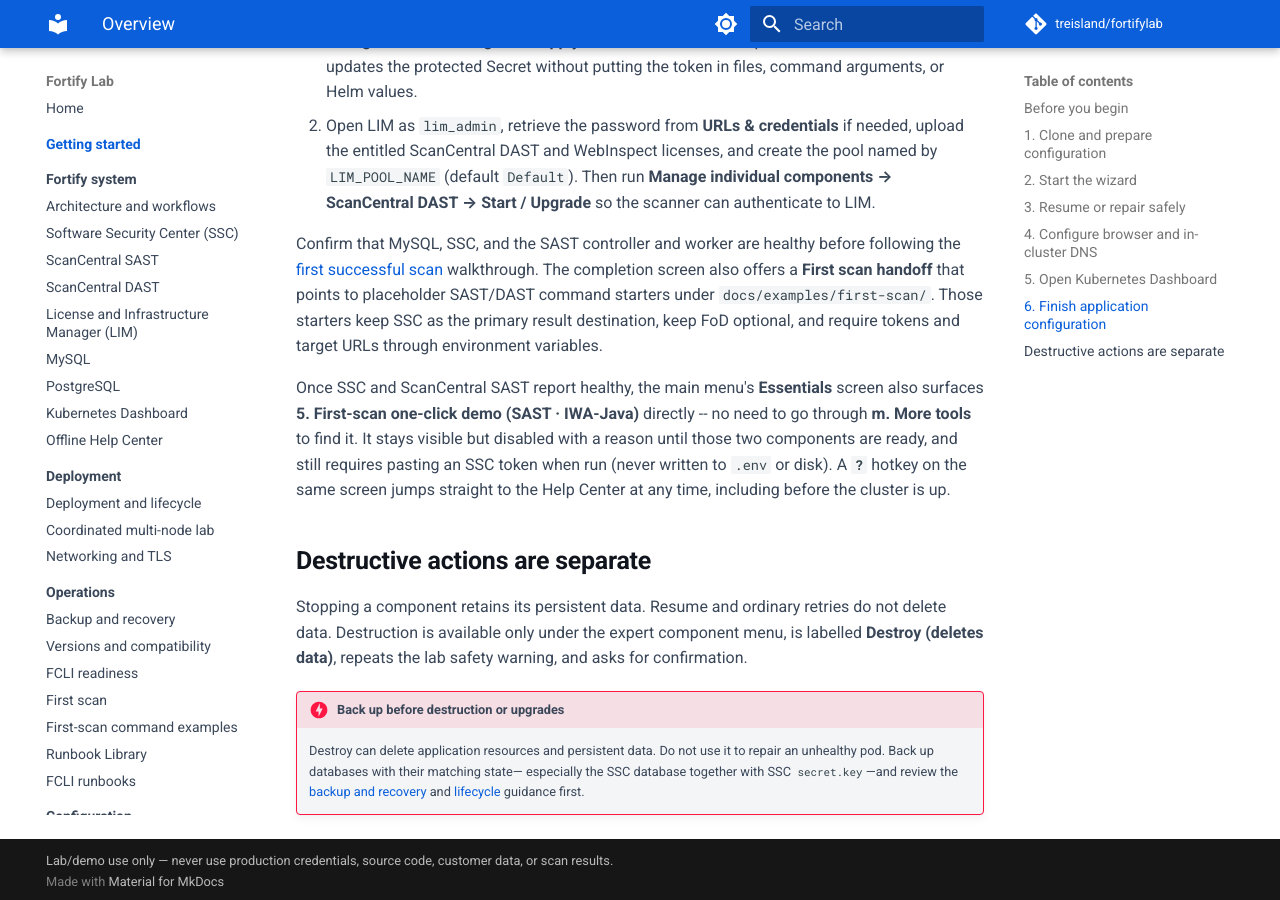
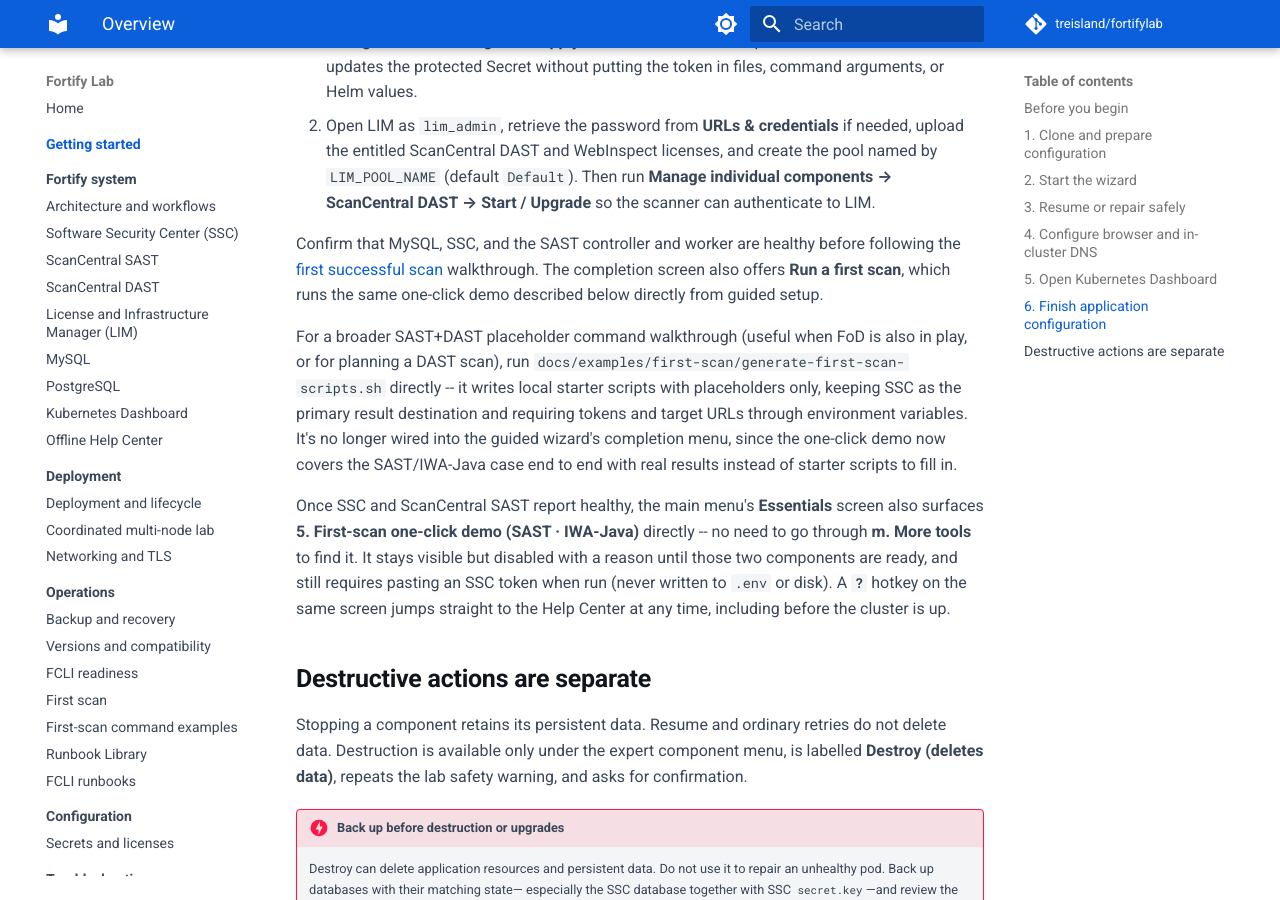
Before and after one commit to treisland/fortifylab, an MkDocs documentation site: the page built from docs/getting-started/index.md, in a window 1280 px wide and 900 px high, scrolled down 5284 px. Built offline with MkDocs 1.6.1 and Material for MkDocs 9.7.7, drawn with Linux system fonts in a browser that asks for light colours; comment, search, counter and statistics services are not loaded.

Commit message:
Repoint guided wizard completion to the real first-scan demo
The guided completion screen's "First scan handoff" only generated
placeholder starter scripts (docs/examples/first-scan/); the one-click
demo (scan_demo_menu, hardened over the last several PRs) actually
runs a real ScanCentral SAST scan with real results. Point option 3 at
it instead.

first_scan_handoff() itself is now dead code (no longer called from
anywhere) and is removed, but the underlying generator script and its
docs stay intact -- docs/operations/first-scan.md documents running
generate-first-scan-scripts.sh directly, and it covers a broader
SAST+DAST placeholder scope the one-click demo doesn't (FoD-optional
path, DAST planning checklist). It's just no longer wizard-menu-wired.

```diff
--- a/docs/getting-started/index.md
+++ b/docs/getting-started/index.md
@@ -249,10 +249,17 @@ Two application tasks still require a person:
 
 Confirm that MySQL, SSC, and the SAST controller and worker are healthy before
 following the [first successful scan](../operations/first-scan.md) walkthrough.
-The completion screen also offers a **First scan handoff** that points to
-placeholder SAST/DAST command starters under `docs/examples/first-scan/`.
-Those starters keep SSC as the primary result destination, keep FoD optional,
-and require tokens and target URLs through environment variables.
+The completion screen also offers **Run a first scan**, which runs the same
+one-click demo described below directly from guided setup.
+
+For a broader SAST+DAST placeholder command walkthrough (useful when FoD is
+also in play, or for planning a DAST scan), run
+`docs/examples/first-scan/generate-first-scan-scripts.sh` directly -- it
+writes local starter scripts with placeholders only, keeping SSC as the
+primary result destination and requiring tokens and target URLs through
+environment variables. It's no longer wired into the guided wizard's
+completion menu, since the one-click demo now covers the SAST/IWA-Java case
+end to end with real results instead of starter scripts to fill in.
 
 Once SSC and ScanCentral SAST report healthy, the main menu's **Essentials**
 screen also surfaces **5. First-scan one-click demo (SAST · IWA-Java)**
```
Also changed, not shown: 2 other files.
